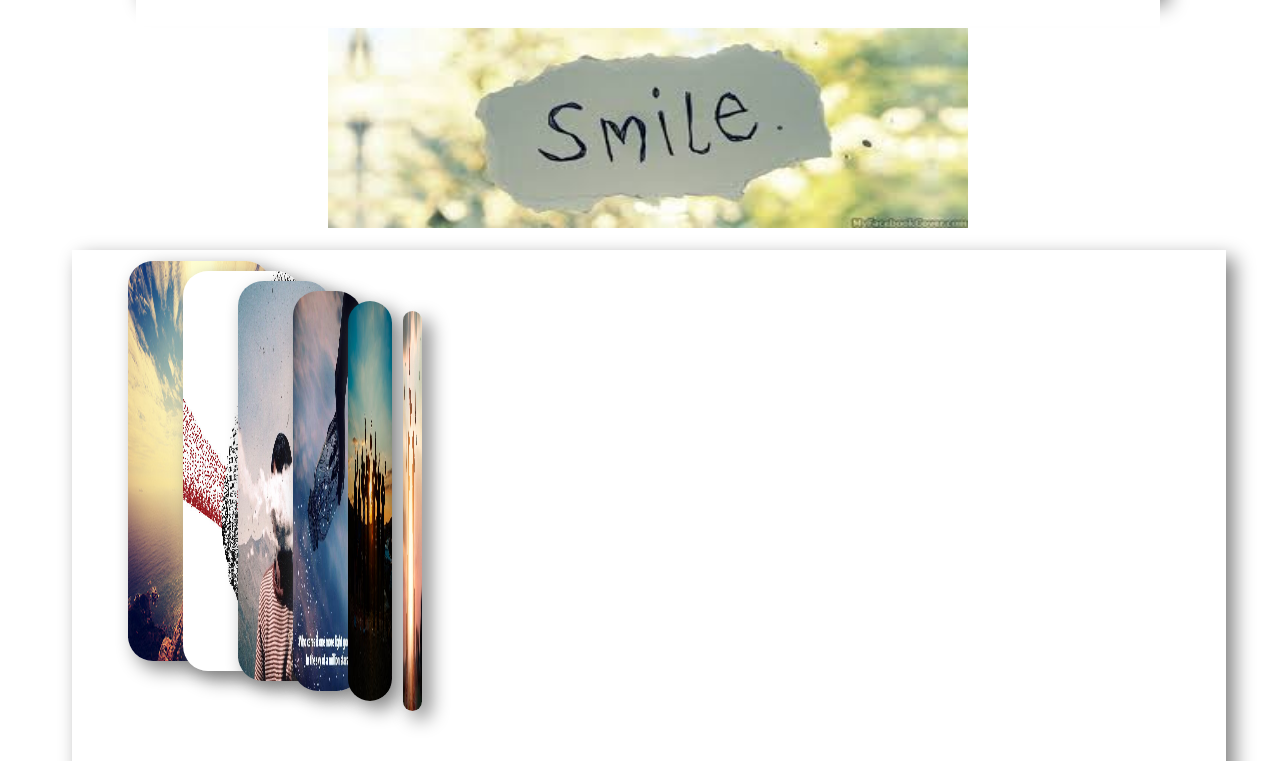
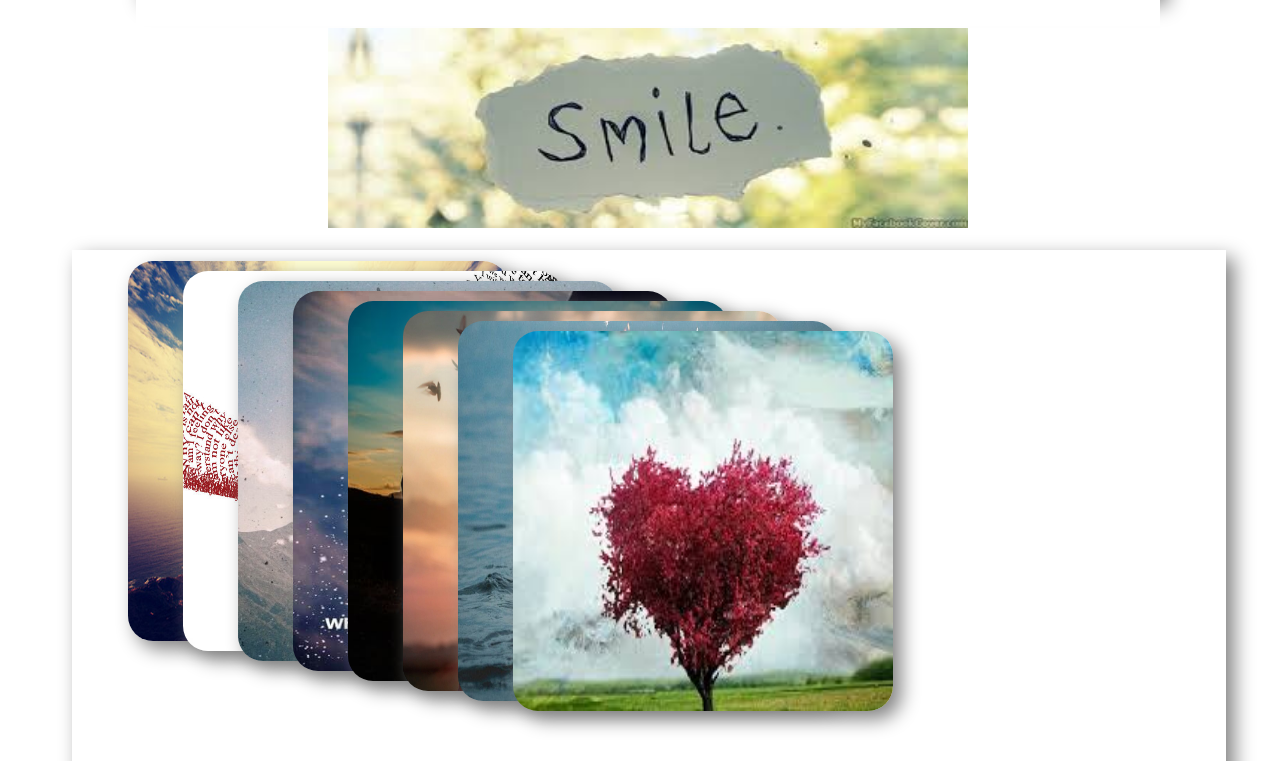
Before and after one commit to ITtammy/Tammy, a plain HTML site: page index.html in a window 1280 px wide. Shown: the part 2165-2926 px from the top of the page. Drawn offline with Linux system fonts and the light colour scheme; a web font is replaced by a local one.

Commit message:
Update Quotes.css

```diff
--- a/Quotes.css
+++ b/Quotes.css
@@ -545,8 +545,8 @@ nav ul ul li {
 }
 .last-gallery img {
   display: inline-block;
-  width: 26%;
-  height: 40rem;
+  width: 38rem;
+  height: 38rem;
   transition: all 0.8s ease-in-out;
   border-radius: 2.5rem;
   box-shadow: .8rem .8rem 1.9rem grey;
```
